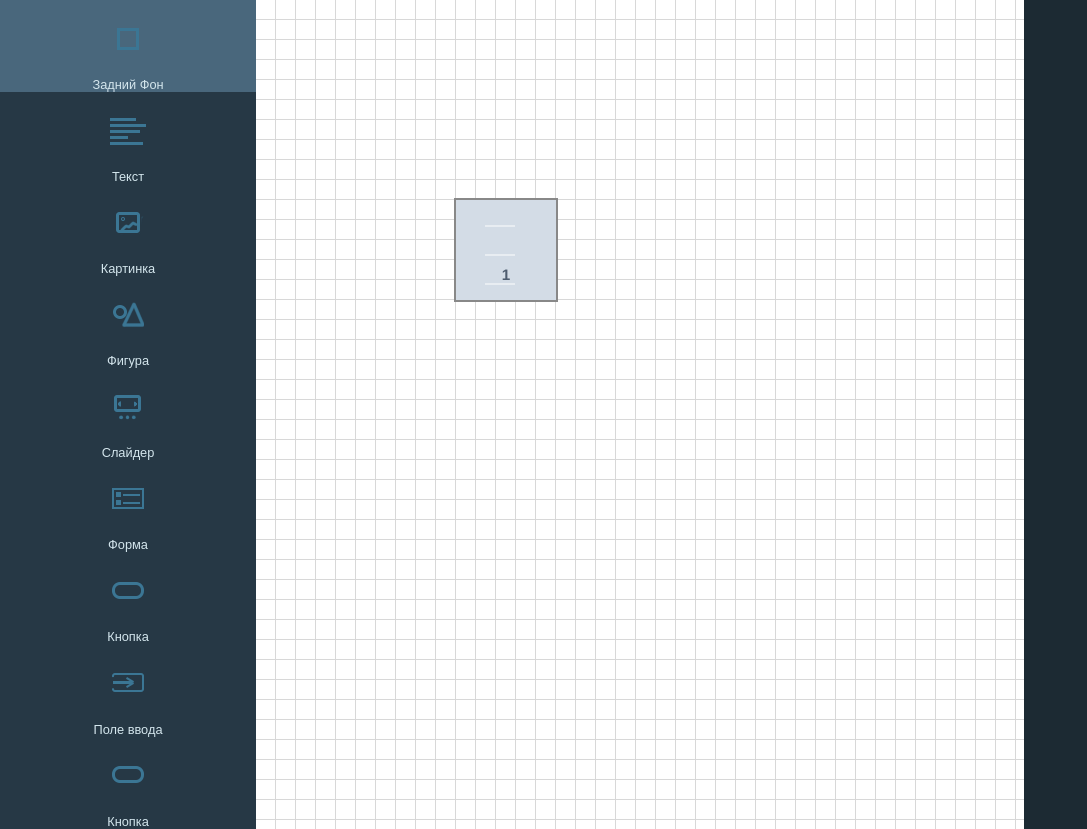
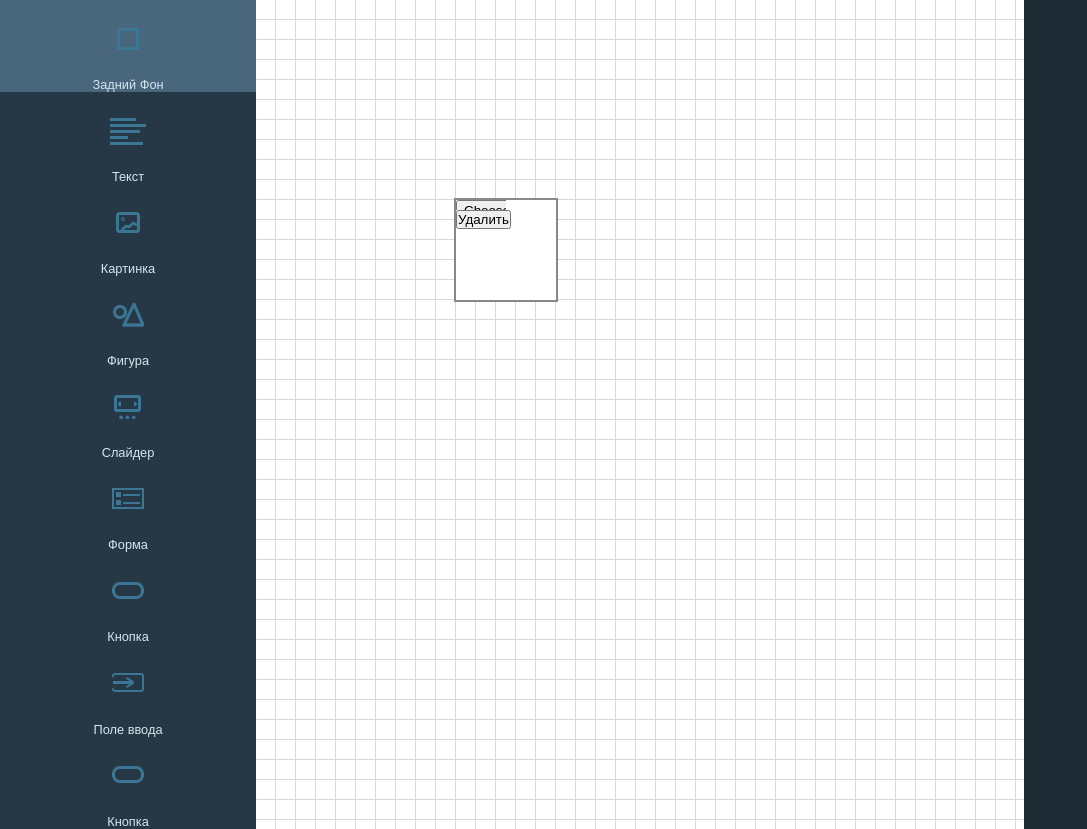
Before and after one commit to ipon1105/WebConstructer, a Vue app in the folder vue/: page / in a window 1280 px wide. Both pictures are taken after a click on the element "Слайдер". Shown: the whole page, without its empty margins (0-1087 px from the left). Built offline with nearby package versions, Linux system fonts and the light colour scheme.

Commit message:
Добил загрузку фоток на слайдер, но нужно кнопки в меню загрузить

```diff
--- a/vue/src/components/Blocks/BlockSlider.vue
+++ b/vue/src/components/Blocks/BlockSlider.vue
@@ -1,11 +1,14 @@
 <template>
+
 <BlockMovable
   @change-size="changeSize"
 >
+  <input type="file" @change="onFileChange($event)" class="imgFill" />
+  <button style="margin-top:10%" class="buttonDelete" @click="imageDelete">Удалить</button>
 	<div class="obj-fit">
     <el-carousel :height="formattedHeight">
-      <el-carousel-item v-for="item in 5" :key="item">
-        <h3>{{ item }}</h3>
+      <el-carousel-item v-for="item in images" :key="item">
+        <img :src="item" class="image">
       </el-carousel-item>
     </el-carousel>
   </div>
@@ -20,11 +23,19 @@
   data: () => ({
     height: 150,
     defaultHeight: 150,
+    images: [],
   }),
 	methods:
 	{
 		changeSize(data) {
       this.height = data.height ?? this.defaultHeight
+    },
+    onFileChange(event) {
+      this.images.push(URL.createObjectURL(event.target.files[0]))
+      // this.isInput = false
+    },
+    imageDelete(){
+      this.images.pop()
     }
 	},
   computed: {
@@ -37,7 +48,7 @@
 
 <style scoped>
 
-.obj-fit { object-fit: fill; }
+.obj-fit { object-fit: fill; height: 80%; margin-top: 20%;}
 
 .el-carousel__item h3 {
   color: #475669;
@@ -53,4 +64,18 @@
   background-color: #d3dce6;
 }
 
+.imgFill
+{
+    position: absolute;
+    width: 50%;
+    height: 10%;
+    object-fit: fill;
+}
+.image
+{
+    width: 100%;
+    height: 100%;
+    object-fit: fill;
+}
+
 </style>
```
